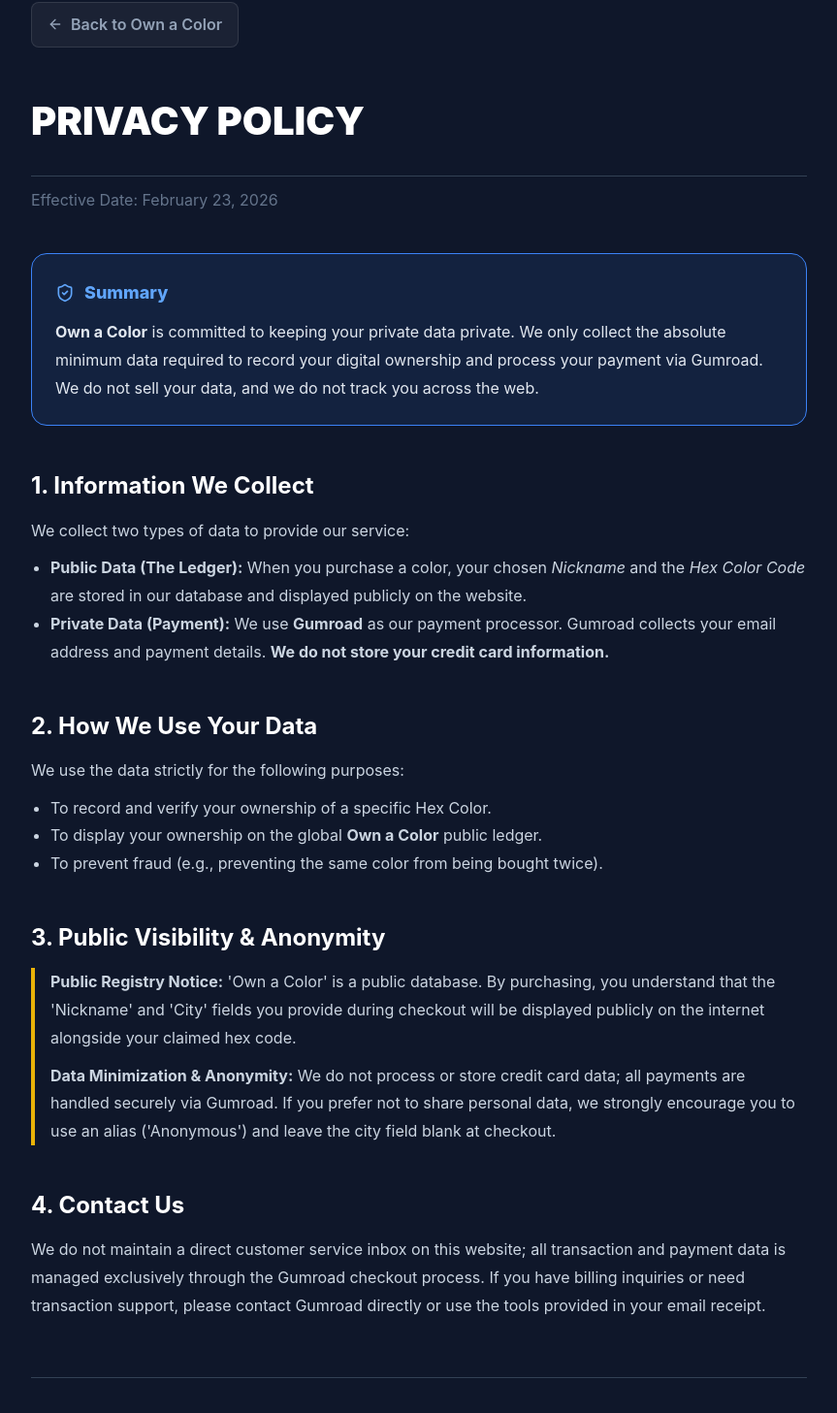
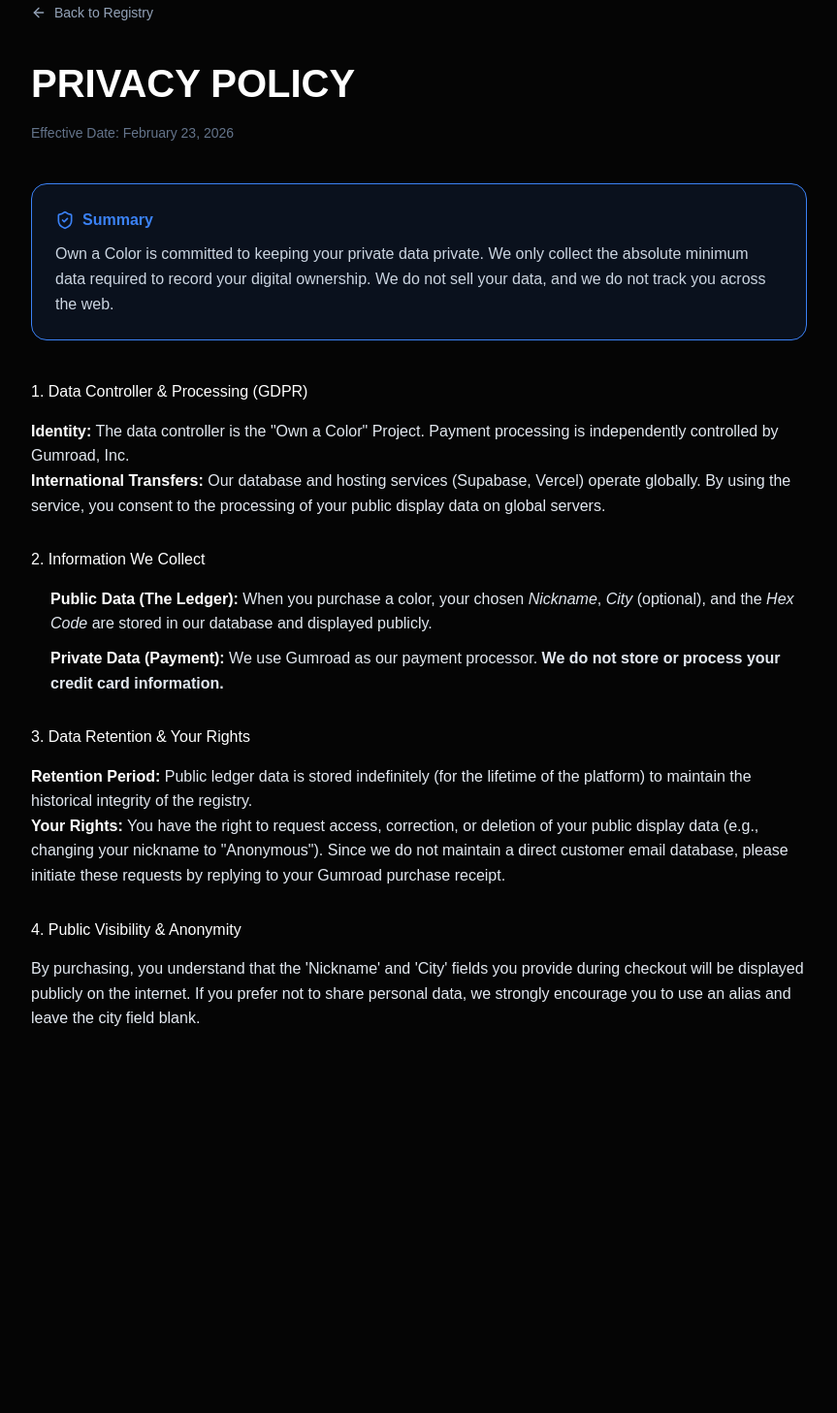
Before and after one commit to hex-land-grab/github-m7imdtit, a Next.js app: page /privacy in a window 1280 px wide. Shown: the part 38-1495 px from the top of the page at 97% size, without its empty margins (208-1071 px from the left). After the commit the page ends 1141 px from the top, so only its background shows below. Built offline with nearby package versions, Linux system fonts and the light colour scheme.

Commit message:
Update page.tsx

```diff
--- a/app/privacy/page.tsx
+++ b/app/privacy/page.tsx
@@ -1,111 +1,42 @@
-'use client'
-import React from "react";
+import Link from 'next/link';
 import { ArrowLeft, ShieldCheck } from 'lucide-react';
 
 export default function PrivacyPage() {
   return (
-    <div
-      style={{
-        backgroundColor: "#0f172a",
-        color: "#cbd5e1",
-        minHeight: "100vh",
-        padding: "40px 20px 80px 20px",
-        fontFamily: '-apple-system, BlinkMacSystemFont, "Segoe UI", Roboto, sans-serif',
-        lineHeight: "1.8",
-        fontSize: "16px",
-      }}
-    >
-      <div style={{ maxWidth: "800px", margin: "0 auto" }}>
+    <div style={{ minHeight: '100vh', backgroundColor: '#050505', color: '#e2e8f0', fontFamily: 'sans-serif', padding: '40px 20px', lineHeight: '1.6' }}>
+      <div style={{ maxWidth: '800px', margin: '0 auto' }}>
+        <Link href="/" style={{ display: 'inline-flex', alignItems: 'center', gap: '8px', color: '#94a3b8', textDecoration: 'none', marginBottom: '30px', fontSize: '14px' }}>
+          <ArrowLeft size={16} /> Back to Registry
+        </Link>
 
-        {/* Vissza gomb */}
-        <div style={{ marginBottom: "40px" }}>
-          <a href="/" style={{
-            display: "inline-flex", alignItems: "center", gap: "8px",
-            color: "#94a3b8", textDecoration: "none", fontWeight: "600",
-            padding: "8px 16px", borderRadius: "8px", backgroundColor: "rgba(255,255,255,0.05)",
-            border: "1px solid rgba(255,255,255,0.1)"
-          }}>
-            <ArrowLeft size={16} /> Back to Own a Color
-          </a>
-        </div>
+        <h1 style={{ fontSize: '2.5rem', fontWeight: '900', color: '#fff', marginBottom: '8px' }}>PRIVACY POLICY</h1>
+        <p style={{ color: '#64748b', fontSize: '14px', marginBottom: '40px' }}>Effective Date: February 23, 2026</p>
 
-        <h1
-          style={{
-            color: "#fff",
-            fontSize: "2.5rem",
-            fontWeight: "900",
-            marginBottom: "10px",
-            borderBottom: "1px solid #334155",
-            paddingBottom: "20px",
-          }}
-        >
-          PRIVACY POLICY
-        </h1>
-        <p style={{ color: "#64748b", marginBottom: "40px" }}>Effective Date: February 23, 2026</p>
-
-        {/* SUMMARY BOX */}
-        <div
-          style={{
-            marginBottom: "40px",
-            padding: "24px",
-            border: "1px solid #3b82f6",
-            backgroundColor: "rgba(59, 130, 246, 0.1)",
-            borderRadius: "16px",
-          }}
-        >
-          <div style={{ color: "#60a5fa", fontWeight: 800, marginBottom: "10px", fontSize: "18px", display: "flex", alignItems: "center", gap: "10px" }}>
+        <div style={{ backgroundColor: 'rgba(59, 130, 246, 0.1)', border: '1px solid #3b82f6', padding: '24px', borderRadius: '16px', marginBottom: '40px' }}>
+          <div style={{ display: 'flex', alignItems: 'center', gap: '8px', marginBottom: '10px', color: '#3b82f6', fontWeight: 'bold' }}>
             <ShieldCheck size={20} /> Summary
           </div>
-          <p style={{ margin: 0, color: "#e2e8f0" }}>
-            <strong>Own a Color</strong> is committed to keeping your private data private. We only collect the absolute minimum data required to record your digital ownership and process your payment via Gumroad. We do not sell your data, and we do not track you across the web.
+          <p style={{ margin: 0, color: '#cbd5e1' }}>
+            Own a Color is committed to keeping your private data private. We only collect the absolute minimum data required to record your digital ownership. We do not sell your data, and we do not track you across the web.
           </p>
         </div>
 
-        {/* CONTENT */}
-        <div style={{ display: 'flex', flexDirection: 'column', gap: '40px' }}>
+        <h2 style={{ color: '#fff', marginTop: '30px', marginBottom: '15px' }}>1. Data Controller & Processing (GDPR)</h2>
+        <p><strong style={{ color: '#fff' }}>Identity:</strong> The data controller is the "Own a Color" Project. Payment processing is independently controlled by Gumroad, Inc.</p>
+        <p><strong style={{ color: '#fff' }}>International Transfers:</strong> Our database and hosting services (Supabase, Vercel) operate globally. By using the service, you consent to the processing of your public display data on global servers.</p>
 
-          <section>
-            <h2 style={{ color: "#fff", fontSize: "1.5rem", fontWeight: "700", marginBottom: "10px" }}>1. Information We Collect</h2>
-            <p>We collect two types of data to provide our service:</p>
-            <ul style={{ listStyleType: 'disc', paddingLeft: '20px', marginTop: '10px' }}>
-              <li><strong>Public Data (The Ledger):</strong> When you purchase a color, your chosen <em>Nickname</em> and the <em>Hex Color Code</em> are stored in our database and displayed publicly on the website.</li>
-              <li><strong>Private Data (Payment):</strong> We use <strong>Gumroad</strong> as our payment processor. Gumroad collects your email address and payment details. <strong>We do not store your credit card information.</strong></li>
-            </ul>
-          </section>
+        <h2 style={{ color: '#fff', marginTop: '30px', marginBottom: '15px' }}>2. Information We Collect</h2>
+        <ul style={{ paddingLeft: '20px' }}>
+          <li style={{ marginBottom: '10px' }}><strong style={{ color: '#fff' }}>Public Data (The Ledger):</strong> When you purchase a color, your chosen <i>Nickname</i>, <i>City</i> (optional), and the <i>Hex Code</i> are stored in our database and displayed publicly.</li>
+          <li><strong style={{ color: '#fff' }}>Private Data (Payment):</strong> We use Gumroad as our payment processor. <strong>We do not store or process your credit card information.</strong></li>
+        </ul>
 
-          <section>
-            <h2 style={{ color: "#fff", fontSize: "1.5rem", fontWeight: "700", marginBottom: "10px" }}>2. How We Use Your Data</h2>
-            <p>We use the data strictly for the following purposes:</p>
-            <ul style={{ listStyleType: 'disc', paddingLeft: '20px', marginTop: '10px' }}>
-              <li>To record and verify your ownership of a specific Hex Color.</li>
-              <li>To display your ownership on the global <strong>Own a Color</strong> public ledger.</li>
-              <li>To prevent fraud (e.g., preventing the same color from being bought twice).</li>
-            </ul>
-          </section>
+        <h2 style={{ color: '#fff', marginTop: '30px', marginBottom: '15px' }}>3. Data Retention & Your Rights</h2>
+        <p><strong style={{ color: '#fff' }}>Retention Period:</strong> Public ledger data is stored indefinitely (for the lifetime of the platform) to maintain the historical integrity of the registry.</p>
+        <p><strong style={{ color: '#fff' }}>Your Rights:</strong> You have the right to request access, correction, or deletion of your public display data (e.g., changing your nickname to "Anonymous"). Since we do not maintain a direct customer email database, please initiate these requests by replying to your Gumroad purchase receipt.</p>
 
-          <section>
-            <h2 style={{ color: "#fff", fontSize: "1.5rem", fontWeight: "700", marginBottom: "10px" }}>3. Public Visibility & Anonymity</h2>
-            <div style={{ borderLeft: "4px solid #eab308", paddingLeft: "16px", color: "#cbd5e1" }}>
-              <p><strong>Public Registry Notice:</strong> 'Own a Color' is a public database. By purchasing, you understand that the 'Nickname' and 'City' fields you provide during checkout will be displayed publicly on the internet alongside your claimed hex code.</p>
-              <p style={{ marginTop: "10px" }}><strong>Data Minimization & Anonymity:</strong> We do not process or store credit card data; all payments are handled securely via Gumroad. If you prefer not to share personal data, we strongly encourage you to use an alias ('Anonymous') and leave the city field blank at checkout.</p>
-            </div>
-          </section>
-
-          <section>
-            <h2 style={{ color: "#fff", fontSize: "1.5rem", fontWeight: "700", marginBottom: "10px" }}>4. Contact Us</h2>
-            <p>
-              We do not maintain a direct customer service inbox on this website; all transaction and payment data is managed exclusively through the Gumroad checkout process. If you have billing inquiries or need transaction support, please contact Gumroad directly or use the tools provided in your email receipt.
-            </p>
-          </section>
-
-        </div>
-
-        <div style={{ marginTop: '60px', borderTop: '1px solid #334155', paddingTop: '30px', textAlign: 'center' }}>
-          <a href="/" style={{ color: '#3b82f6', textDecoration: 'none', fontWeight: '500' }}>
-            Return to Home Page
-          </a>
-        </div>
-
+        <h2 style={{ color: '#fff', marginTop: '30px', marginBottom: '15px' }}>4. Public Visibility & Anonymity</h2>
+        <p>By purchasing, you understand that the 'Nickname' and 'City' fields you provide during checkout will be displayed publicly on the internet. If you prefer not to share personal data, we strongly encourage you to use an alias and leave the city field blank.</p>
       </div>
     </div>
   );
```
